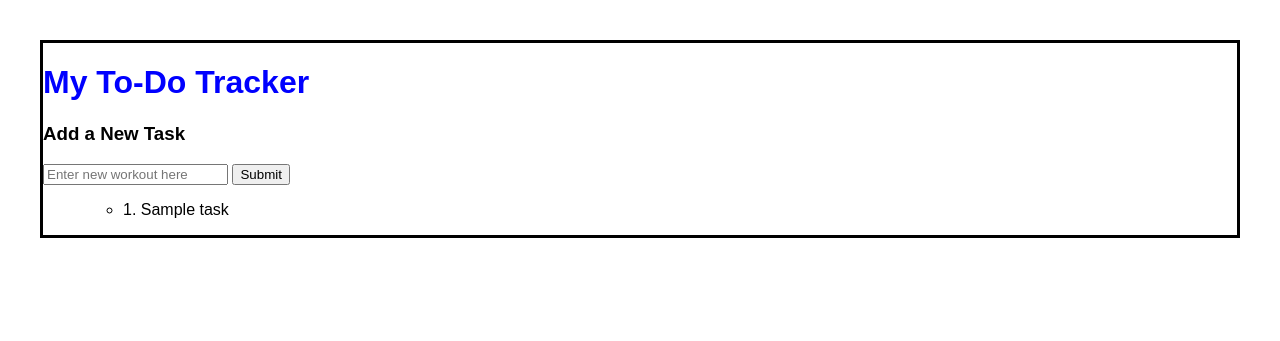
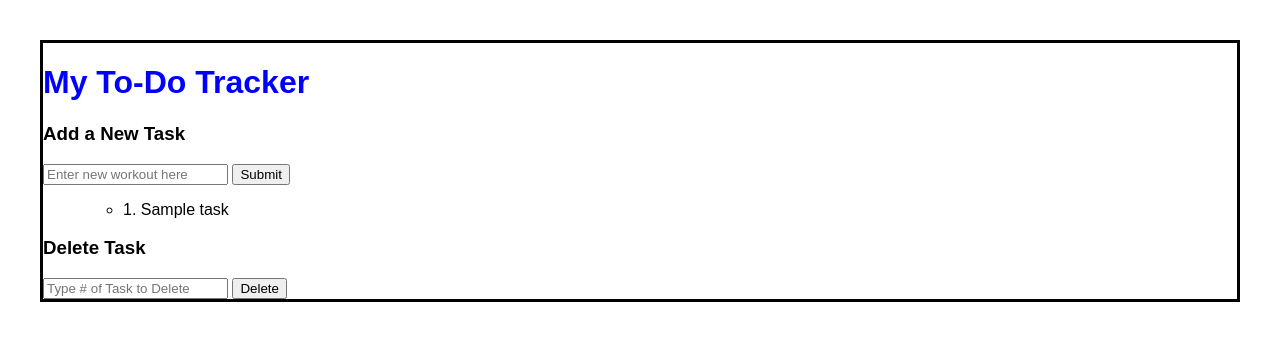
Before and after one commit to himygocho/To-Do-Tracker, a Flask app: template templates/index.html in a window 1280 px wide. Shown: the top 341 px of the page. Run offline with Flask 3, Linux system fonts and the light colour scheme; the template is opened without the code that fills it: most values are stand-ins (such as "Sample title", 1, 10 or a date in 2020).

Commit message:
Added Delete button

```diff
--- a/app.py
+++ b/app.py
@@ -16,7 +16,23 @@ def home():
 @app.route("/add", methods=["POST"])
 def add():
     task = request.form["task"]
-    tasks.append(task)
+
+    new_task = {
+        "id": len(tasks) + 1,
+        "name": task
+    }
+
+    tasks.append(new_task)
+    return redirect(url_for("home"))
+
+@app.route("/delete", methods=["POST"])
+def delete():
+    task_id = int(request.form["task_id"])
+
+    for task in tasks:
+        if task["id"] == task_id:
+            tasks.remove(task)
+
     return redirect(url_for("home"))
 
 if __name__ == "__main__":
--- a/templates/index.html
+++ b/templates/index.html
@@ -19,11 +19,18 @@
     <ul>
         <ul>
             {% for task in tasks %}
-                <li>{{loop.index}}. {{ task }}</li>
+                <li>
+                    {{task.id}}. {{ task.name }}
+                </li>
             {% endfor %}
         </ul>
     </ul>
 
+    <h3>Delete Task</h3>
+    <form action="/delete" method="POST">
+        <input type="number" name="task_id" placeholder="Type # of Task to Delete">
+        <button type="submit">Delete</button>
+    </form>
 
 </body>
 </html>
```
